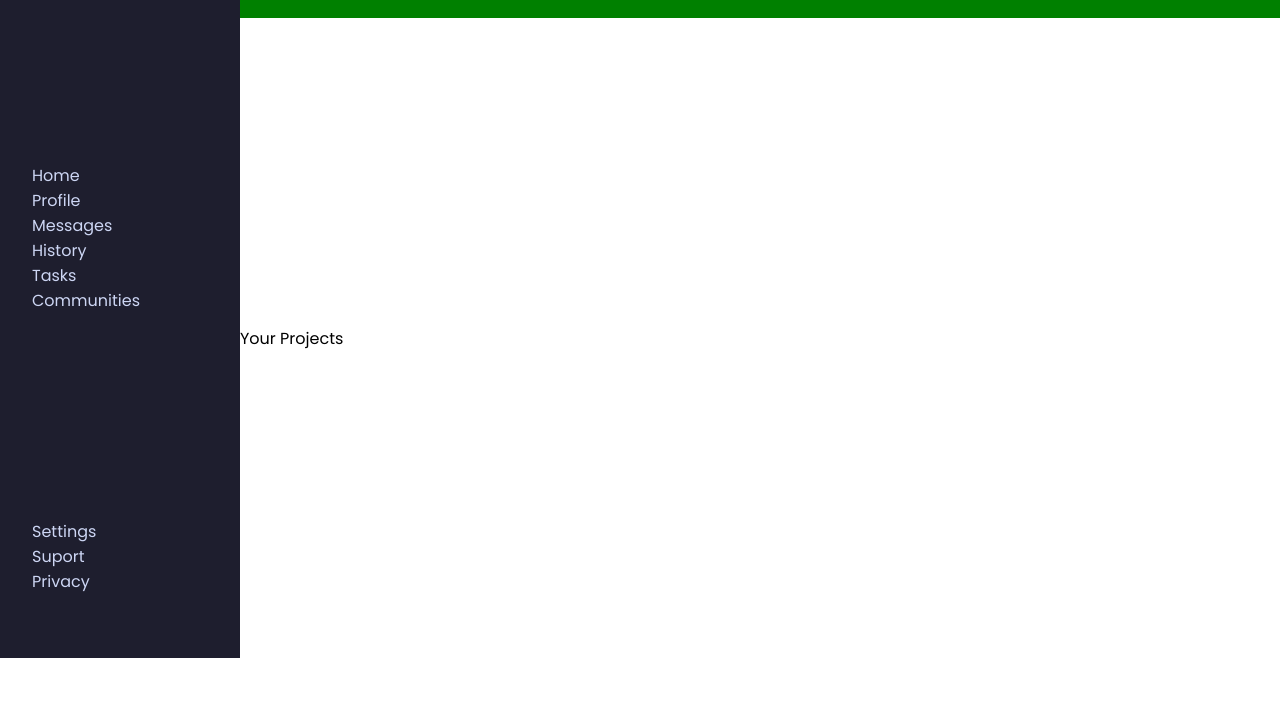
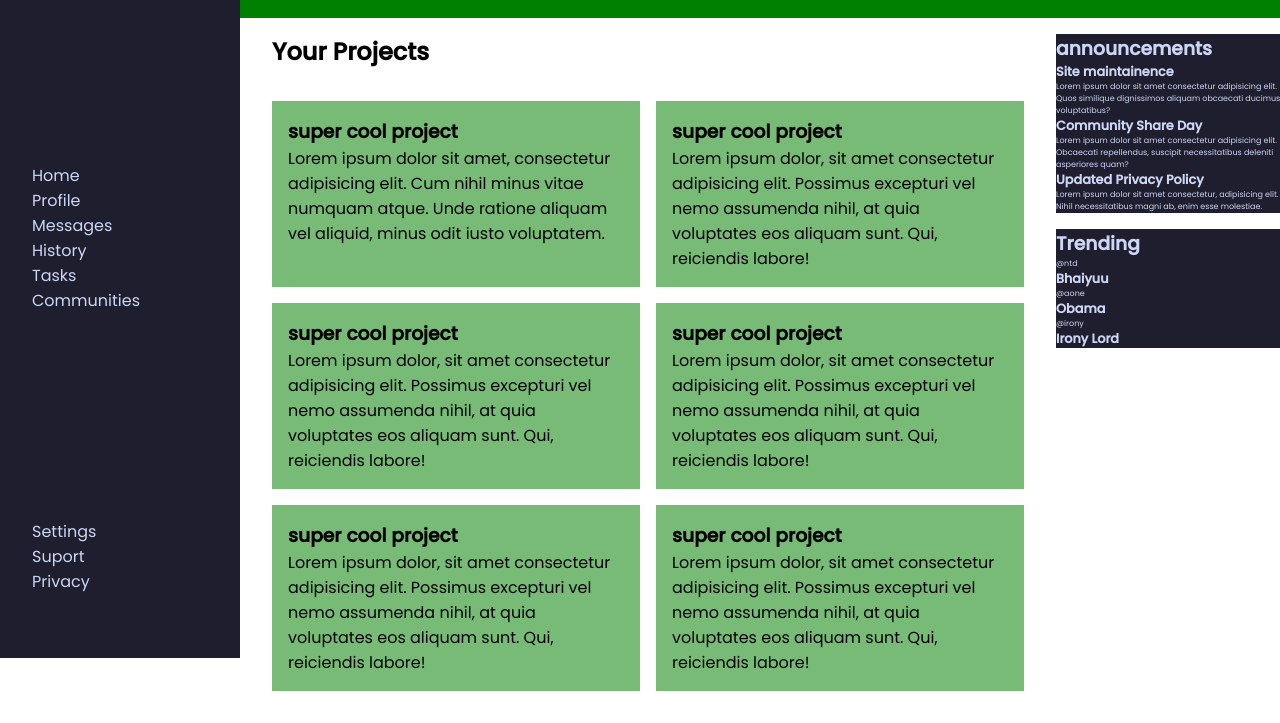
Before and after one commit to darshanCommits/Admin-Dashboard-TOP, a plain HTML site: page index.html in a window 1280 px wide. Shown: the part 142-865 px from the top of the page. Before the commit the page ends 800 px from the top, so only its background shows below. Drawn offline with Linux system fonts and the light colour scheme.

Commit message:
basics+2

```diff
--- a/index.html
+++ b/index.html
@@ -8,7 +8,7 @@
     <link rel="stylesheet" href="css/style.css" />
   </head>
   <body>
-    <aside>
+    <aside id="left">
       <nav class="sidebar">
         <div>
           <!-- icon -->
@@ -66,22 +66,89 @@
 
     <main>
       <section id="projects">
-        Your Projects
+        <h1>Your Projects</h1>
         <div class="container">
-          <div></div>
-          <div></div>
-          <div></div>
-          <div></div>
-          <div></div>
-          <div></div>
+          <div>
+            <h3>super cool project</h3>
+            Lorem ipsum dolor sit amet, consectetur adipisicing elit. Cum nihil
+            minus vitae numquam atque. Unde ratione aliquam vel aliquid, minus
+            odit iusto voluptatem.
+          </div>
+          <div>
+            <h3>super cool project</h3>
+            Lorem ipsum dolor, sit amet consectetur adipisicing elit. Possimus
+            excepturi vel nemo assumenda nihil, at quia voluptates eos aliquam
+            sunt. Qui, reiciendis labore!
+          </div>
+          <div>
+            <h3>super cool project</h3>
+            Lorem ipsum dolor, sit amet consectetur adipisicing elit. Possimus
+            excepturi vel nemo assumenda nihil, at quia voluptates eos aliquam
+            sunt. Qui, reiciendis labore!
+          </div>
+          <div>
+            <h3>super cool project</h3>
+            Lorem ipsum dolor, sit amet consectetur adipisicing elit. Possimus
+            excepturi vel nemo assumenda nihil, at quia voluptates eos aliquam
+            sunt. Qui, reiciendis labore!
+          </div>
+          <div>
+            <h3>super cool project</h3>
+            Lorem ipsum dolor, sit amet consectetur adipisicing elit. Possimus
+            excepturi vel nemo assumenda nihil, at quia voluptates eos aliquam
+            sunt. Qui, reiciendis labore!
+          </div>
+          <div>
+            <h3>super cool project</h3>
+            Lorem ipsum dolor, sit amet consectetur adipisicing elit. Possimus
+            excepturi vel nemo assumenda nihil, at quia voluptates eos aliquam
+            sunt. Qui, reiciendis labore!
+          </div>
         </div>
       </section>
+    </main>
 
+    <aside id="right">
       <section>
-        <aside></aside>
-        <aside></aside>
+        <h3>announcements</h3>
+        <div>
+          <h4>Site maintainence</h4>
+          <p>
+            Lorem ipsum dolor sit amet consectetur adipisicing elit. Quos
+            similique dignissimos aliquam obcaecati ducimus voluptatibus?
+          </p>
+        </div>
+        <div>
+          <h4>Community Share Day</h4>
+          <p>
+            Lorem ipsum dolor sit amet consectetur adipisicing elit. Obcaecati
+            repellendus, suscipit necessitatibus deleniti asperiores quam?
+          </p>
+        </div>
+        <div>
+          <h4>Updated Privacy Policy</h4>
+          <p>
+            Lorem ipsum dolor sit amet consectetur, adipisicing elit. Nihil
+            necessitatibus magni ab, enim esse molestiae.
+          </p>
+        </div>
       </section>
-    </main>
+      <section>
+        <h3>Trending</h3>
+        <div>
+          <p>@ntd</p>
+          <h4>Bhaiyuu</h4>
+        </div>
+        <div>
+          <p>@aone</p>
+          <h4>Obama</h4>
+        </div>
+        <div>
+          <p>@irony</p>
+          <h4>Irony Lord</h4>
+        </div>
+      </section>
+    </aside>
 
     <script
       src="https://kit.fontawesome.com/7348f1369a.js"
--- a/scss/style.scss
+++ b/scss/style.scss
@@ -24,22 +24,22 @@ button {
 
 body {
   display: grid;
-  grid-template-columns: 15rem 1fr;
-  grid-template-rows: auto auto;
+  grid-template-columns: 15rem 1fr 15rem;
   grid-template-areas:
-    "sidebar header"
-    "sidebar main";
+    "sidebar header header"
+    "sidebar main announcements";
 }
 
-aside {
+#left {
   grid-area: sidebar;
 }
 
 .sidebar {
+  position: fixed;
   display: flex;
   flex-direction: column;
   padding: 4rem 2rem;
-  min-height: 100vh;
+  height: 100vh;
   width: 15rem;
   background-color: $bg;
   color: $text;
@@ -114,6 +114,41 @@ header {
 
 main {
   grid-area: main;
-  display: grid;
 
+  h1 {
+    margin: 1rem 2rem 0 ;
+  }
+
+  .container {
+    display: grid;
+    grid-template-columns: repeat(2, 1fr);
+    grid-template-rows: repeat(2, 1fr);
+    gap: 1rem;
+    padding: 2rem;
+
+    > div {
+      width: 23rem;
+      padding: 1rem;
+      background-color: rgba(0, 128, 0, 0.534);
+    }
+  }
 }
+
+#right {
+  grid-template-area: announcements;
+  position: inherit;
+
+  section {
+    margin: 1rem 0;
+    background-color: $bg;
+    color: $text;
+
+    h4 {
+        font-size: .8rem;
+    }
+
+    p {
+        font-size: .5rem;
+    }
+  }
+}
```
Also changed, not shown: css/style.css.
